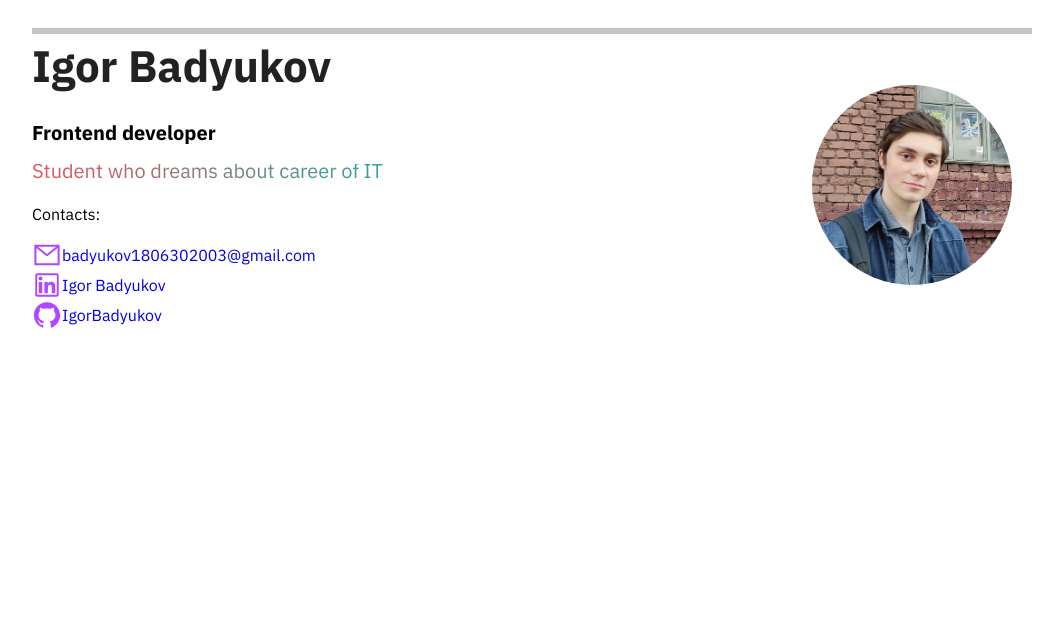
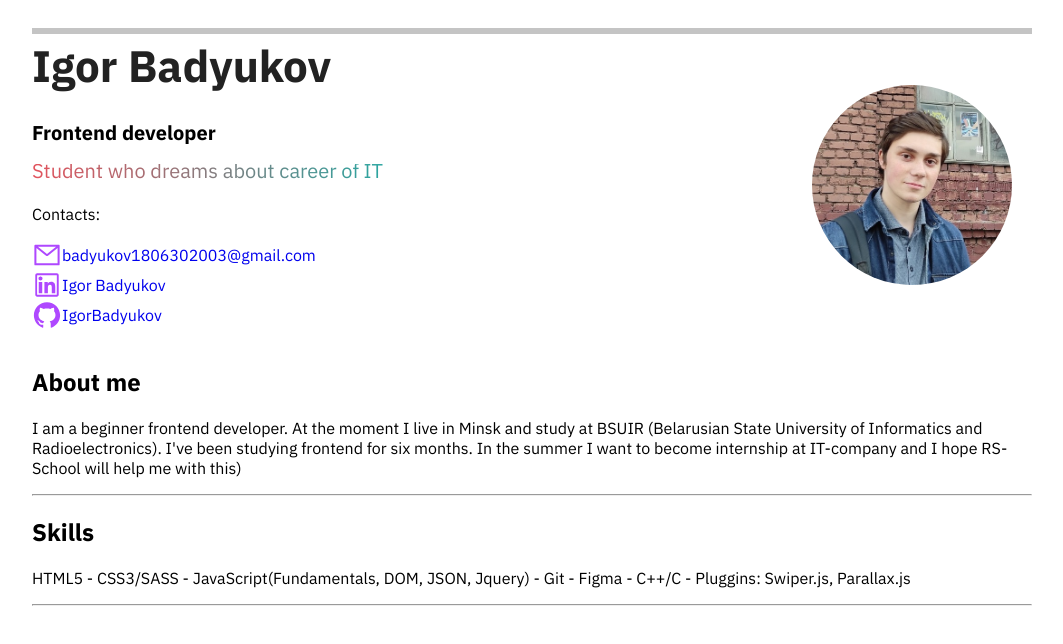
Before and after one commit to IgorBadyukov/rsschool-cv, a plain HTML site: page index.html in a window 1280 px wide. Shown: the whole page, without its empty margins (108-1171 px from the left). Drawn offline with Linux system fonts and the light colour scheme.

Commit message:
feat: add section main with left-section and right-section

```diff
--- a/index.html
+++ b/index.html
@@ -40,6 +40,26 @@
             <img src="img/photo.jpg" alt="photo" class="header__photo">
         </div>
     </header>
+
+    <main class="main container">
+        <section class="left__section">
+            <h2 class="title__about-me">About me</h2>
+            <p class="info__about-me">I am a beginner frontend developer. At the moment I live in Minsk and study at
+                BSUIR
+                (Belarusian State University of Informatics and Radioelectronics).
+                I've been studying frontend for six months. In the summer I want to become internship
+                at IT-company and I hope RS-School will help me with this)
+            </p>
+            <hr>
+        </section>
+
+        <section class="right__section">
+            <h2 class="title__skills">Skills</h2>
+            <p class="slils"> HTML5 - CSS3/SASS - JavaScript(Fundamentals, DOM, JSON, Jquery) - Git - Figma - C++/C -
+                Pluggins: Swiper.js, Parallax.js </p>
+            <hr>
+        </section>
+    </main>
 </body>
 
 </html>
```
